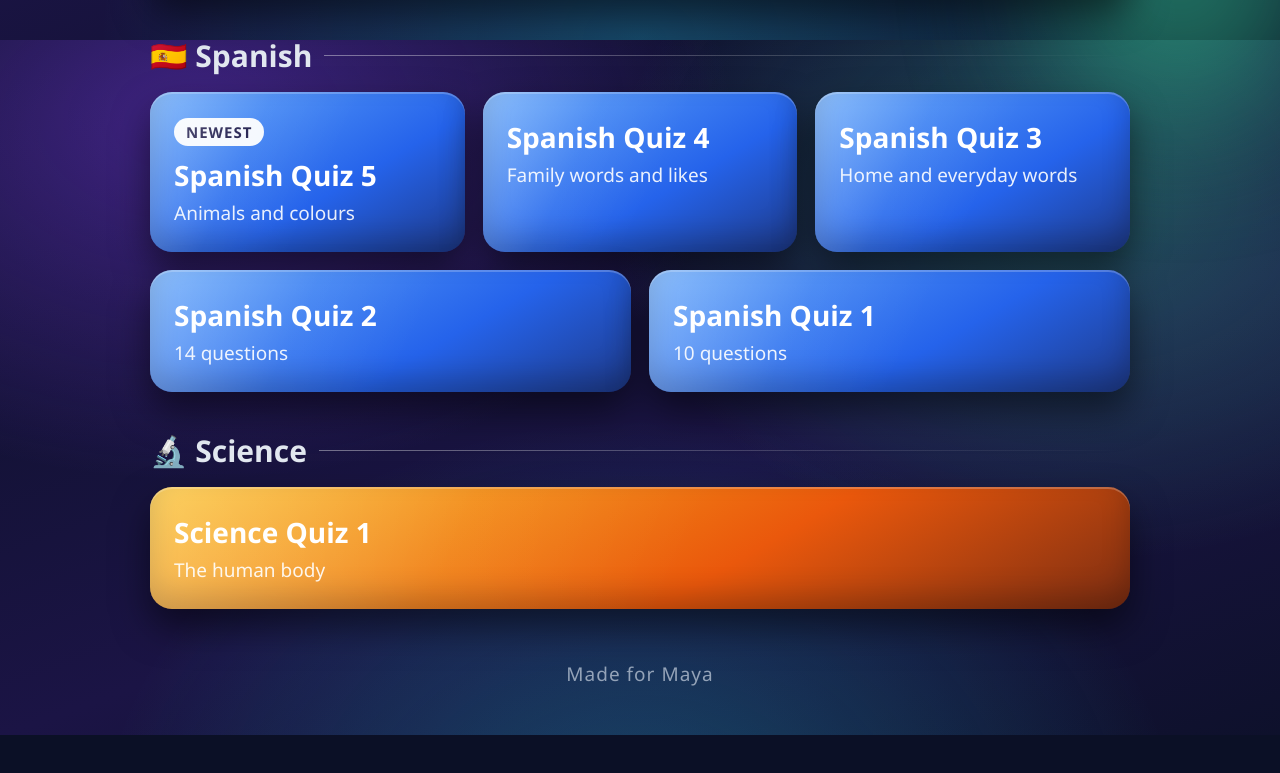
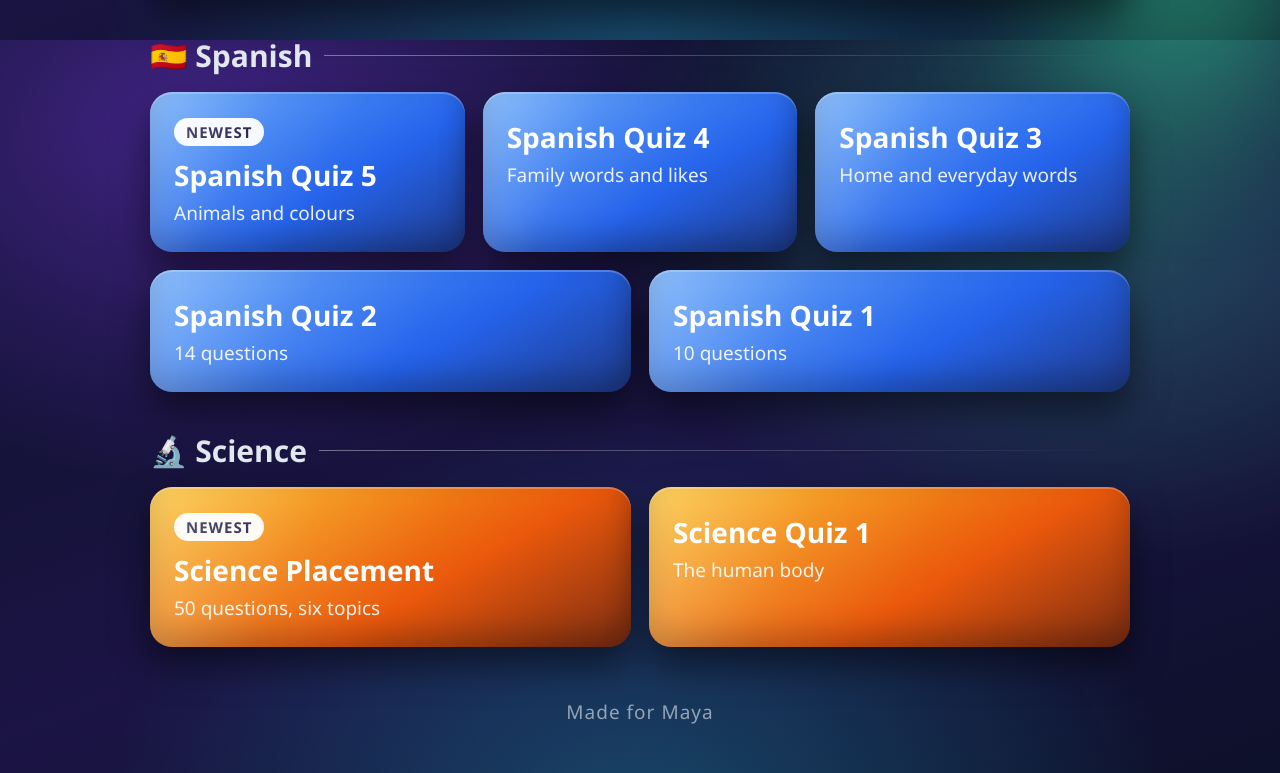
Before and after one commit to zmnakoahmed/zmnakoahmed.github.io, a plain HTML site: page quizzes.html in a window 1280 px wide. Shown: the part 760-1533 px from the top of the page. Before the commit the page ends 1495 px from the top, so only its background shows below. Drawn offline with Linux system fonts and the light colour scheme.

Commit message:
Add Science Placement Quiz button

```diff
--- a/quizzes.html
+++ b/quizzes.html
@@ -110,6 +110,7 @@
 
   <h2>🔬 Science</h2>
   <div class="grid">
+    <a class="quiz science" href="https://zmnakoahmed.github.io/maya-quizzes/science-placement.html"><span class="new">Newest</span><div class="name">Science Placement</div><div class="desc">50 questions, six topics</div></a>
     <a class="quiz science" href="https://zmnakoahmed.github.io/maya-quizzes/science1.html"><div class="name">Science Quiz 1</div><div class="desc">The human body</div></a>
   </div>
 
```
